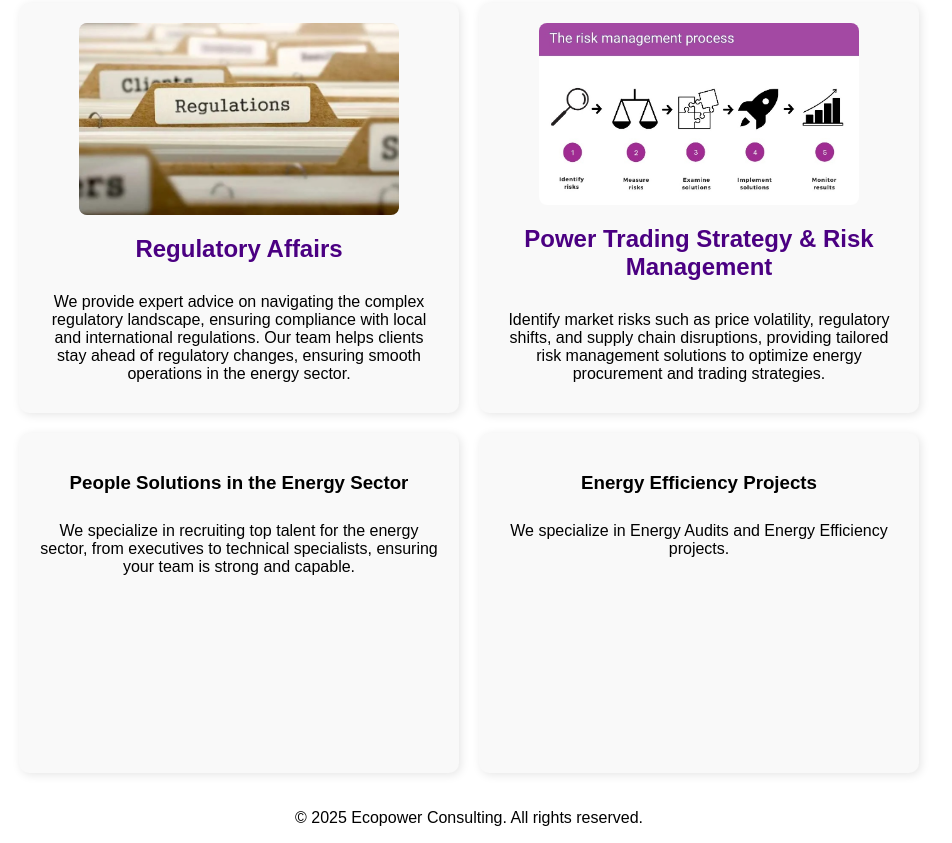
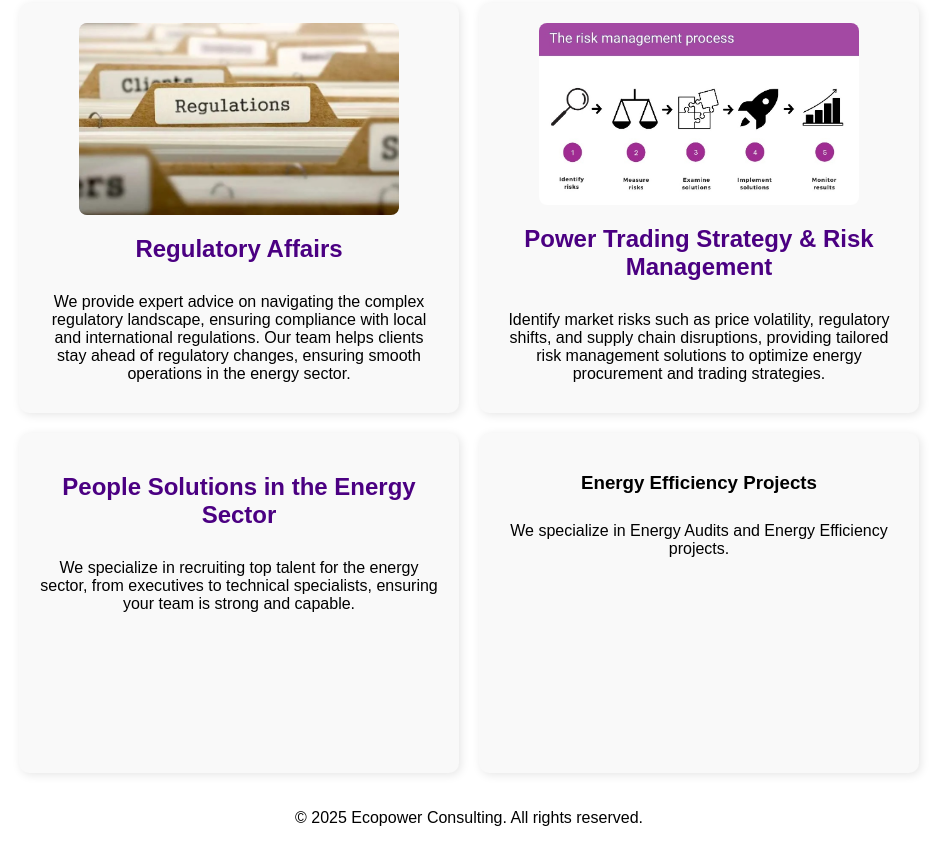
Before and after one commit to cgeorgan79/ecopowerconsulting, a plain HTML site: page services.html in a window 1280 px wide. Shown: the part 554-1397 px from the top of the page, without its empty margins (171-1123 px from the left). Drawn offline with Linux system fonts and the light colour scheme.

Commit message:
Update services.html

```diff
--- a/services.html
+++ b/services.html
@@ -47,7 +47,7 @@
             <p>Identify market risks such as price volatility, regulatory shifts, and supply chain disruptions, providing tailored risk management solutions to optimize energy procurement and trading strategies.</p>
         </div>
         <div class="service">
-        <h3>People Solutions in the Energy Sector</h3>
+        <h2>People Solutions in the Energy Sector</h2>
         <p>We specialize in recruiting top talent for the energy sector, from executives to technical specialists, ensuring your team is strong and capable.</p>
     </div>
         <div class="service">
```
